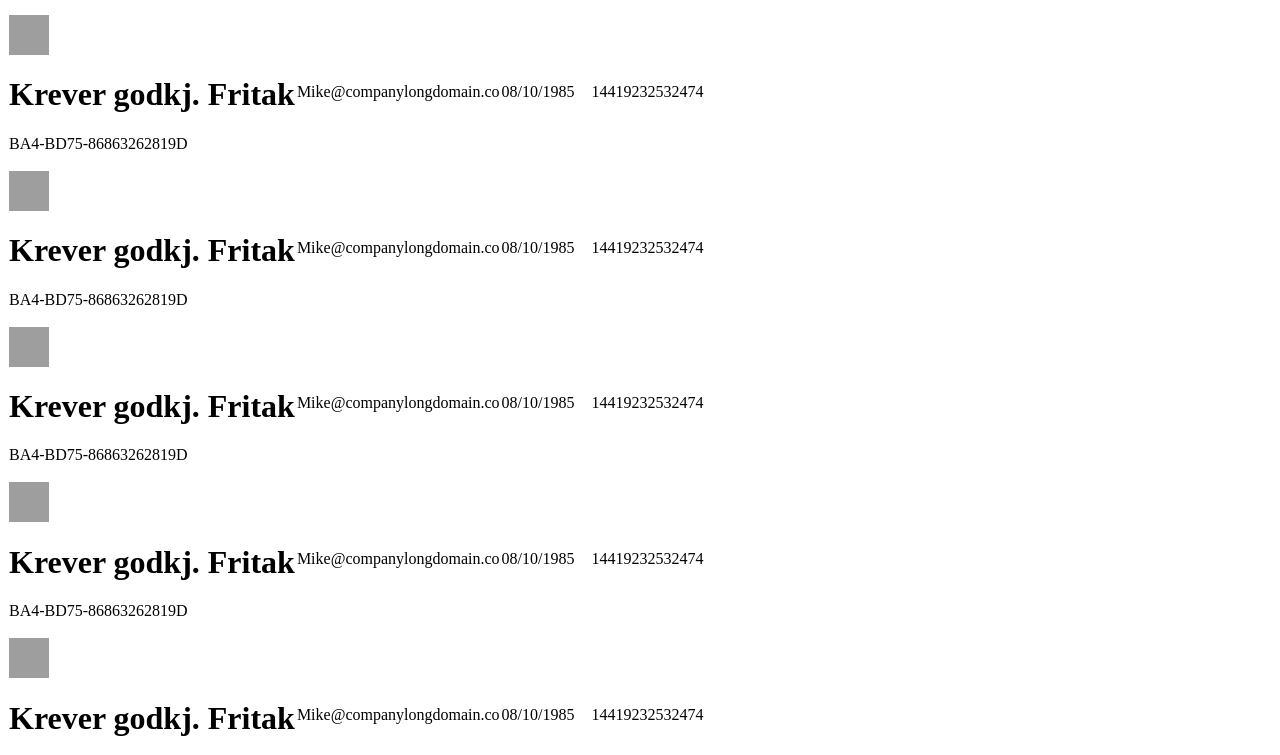
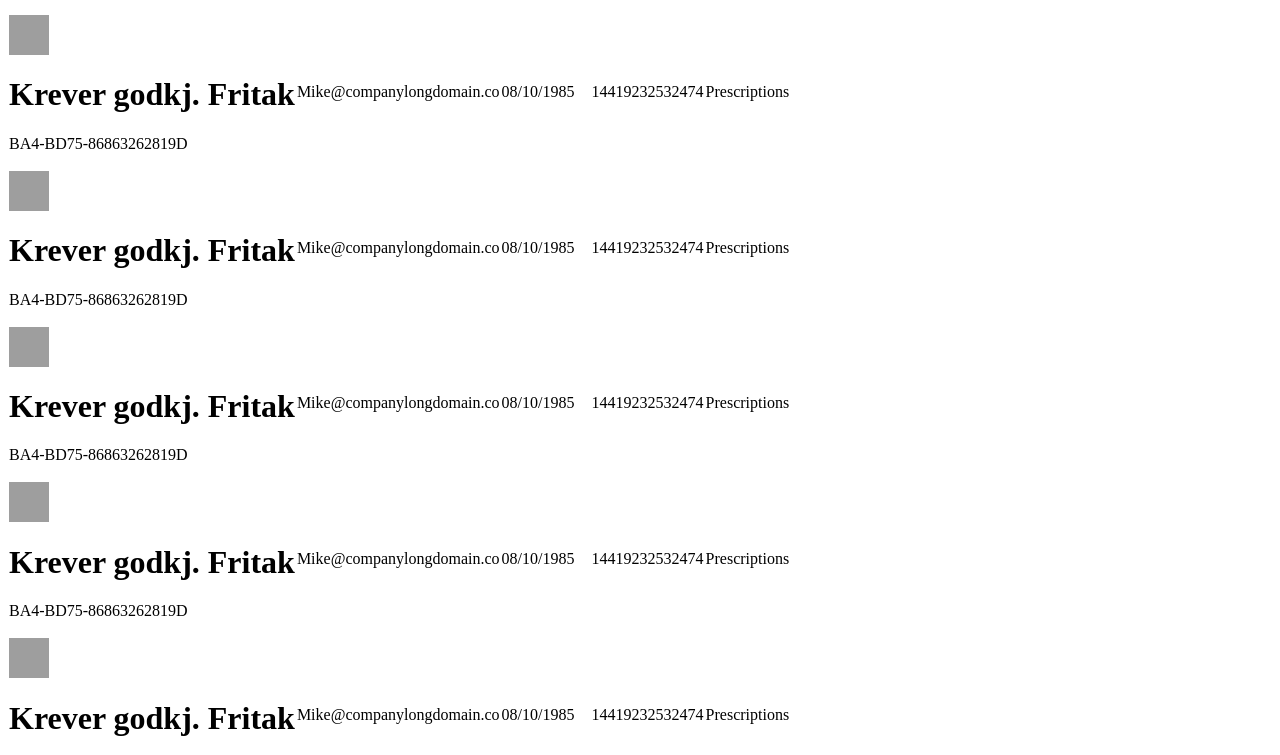
Before and after one commit to james-ciclitira/pasientsky, a Gatsby site: page / in a window 1280 px wide. Shown: the part 680-1435 px from the top of the page. Built offline with nearby package versions, Linux system fonts and the light colour scheme; Gatsby itself is replaced by a stand-in of ours; grey boxes are pictures that could not be loaded.

Commit message:
updated readme

```diff
--- a/src/component/TableRow.js
+++ b/src/component/TableRow.js
@@ -26,6 +26,9 @@ class TableRow extends React.Component {
           <td className="pv3 v-top">
           <p className='ma0'>14419232532474</p>
           </td>
+          <td className="pv3 v-top">
+          <a className='ma0 blue'>Prescriptions</a>
+          </td>
         </tr>
     );
   }
```
Also changed, not shown: README.md.
